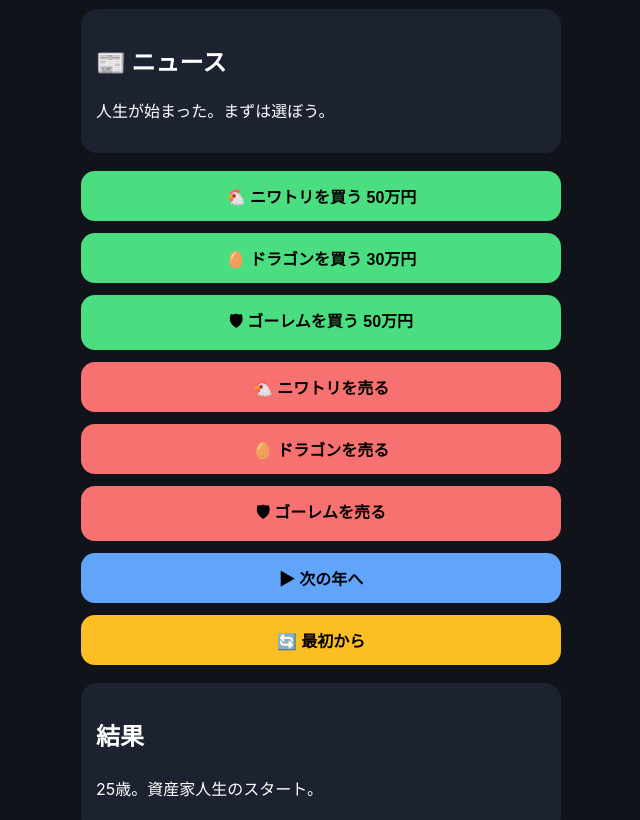
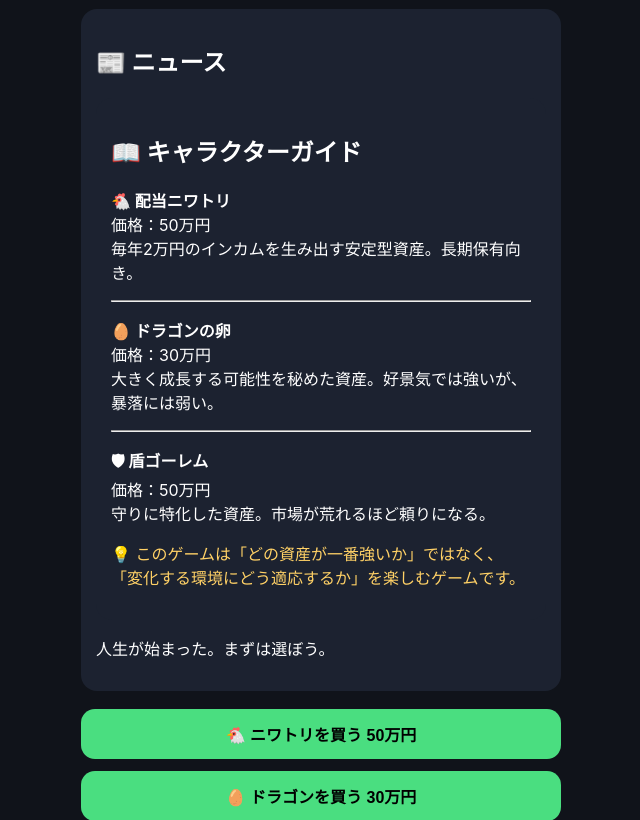
Before and after one commit to sakurasaku81818-wq/asset-beast, a plain HTML site: page index.html in a window 1280 px wide. Shown: the part 682-1502 px from the top of the page, without its empty margins (319-959 px from the left). Drawn offline with Linux system fonts and the light colour scheme.

Commit message:
Update index.html

```diff
--- a/index.html
+++ b/index.html
@@ -36,6 +36,30 @@ button{width:100%;padding:13px;margin:6px 0;border:0;border-radius:14px;font-siz
 
 <div class="card">
 <h2>📰 ニュース</h2>
+  <div class="card">
+<h2>📖 キャラクターガイド</h2>
+
+<p><strong>🐔 配当ニワトリ</strong><br>
+価格：50万円<br>
+毎年2万円のインカムを生み出す安定型資産。長期保有向き。</p>
+
+<hr>
+
+<p><strong>🥚 ドラゴンの卵</strong><br>
+価格：30万円<br>
+大きく成長する可能性を秘めた資産。好景気では強いが、暴落には弱い。</p>
+
+<hr>
+
+<p><strong>🛡 盾ゴーレム</strong><br>
+価格：50万円<br>
+守りに特化した資産。市場が荒れるほど頼りになる。</p>
+
+<p style="margin-top:15px;color:#ffd166;">
+💡 このゲームは「どの資産が一番強いか」ではなく、
+「変化する環境にどう適応するか」を楽しむゲームです。
+</p>
+</div>
 <p id="news">人生が始まった。まずは選ぼう。</p>
 </div>
 
```
